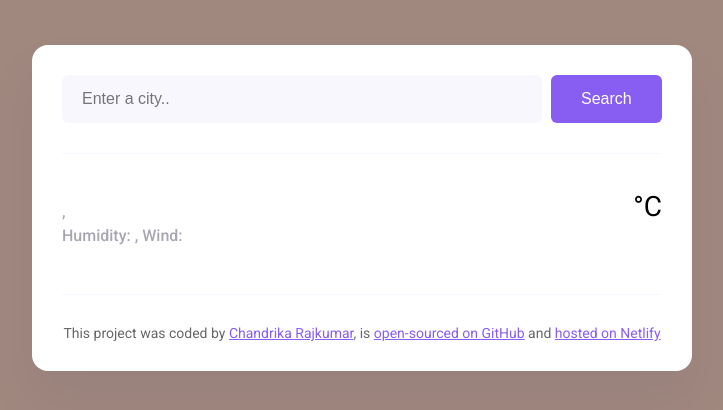
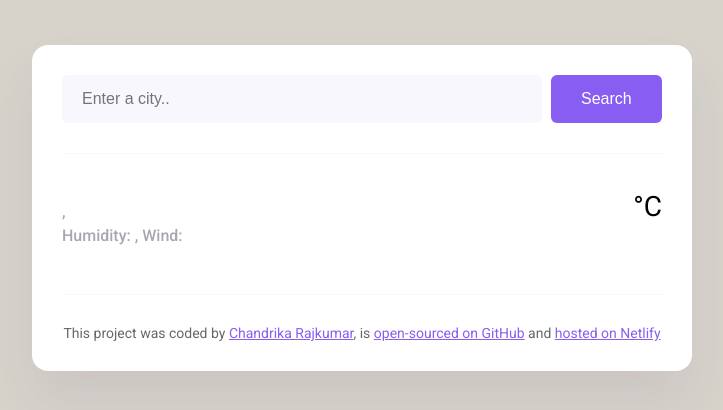
Before and after one commit to ChandrikaRajkumar/WeatherApplication, a website: page index.html in a window 1280 px wide. Shown: the whole page, without its empty margins (278-1001 px from the left). Drawn offline with nearby package versions, Linux system fonts and the light colour scheme; no server answers.

Commit message:
Update styles.css

```diff
--- a/src/styles.css
+++ b/src/styles.css
@@ -1,5 +1,5 @@
 body {
-  background-color: #A1887F;
+  background-color: #D7D3CB;
   font-family: "Roboto", sans-serif;
 }
 
```
